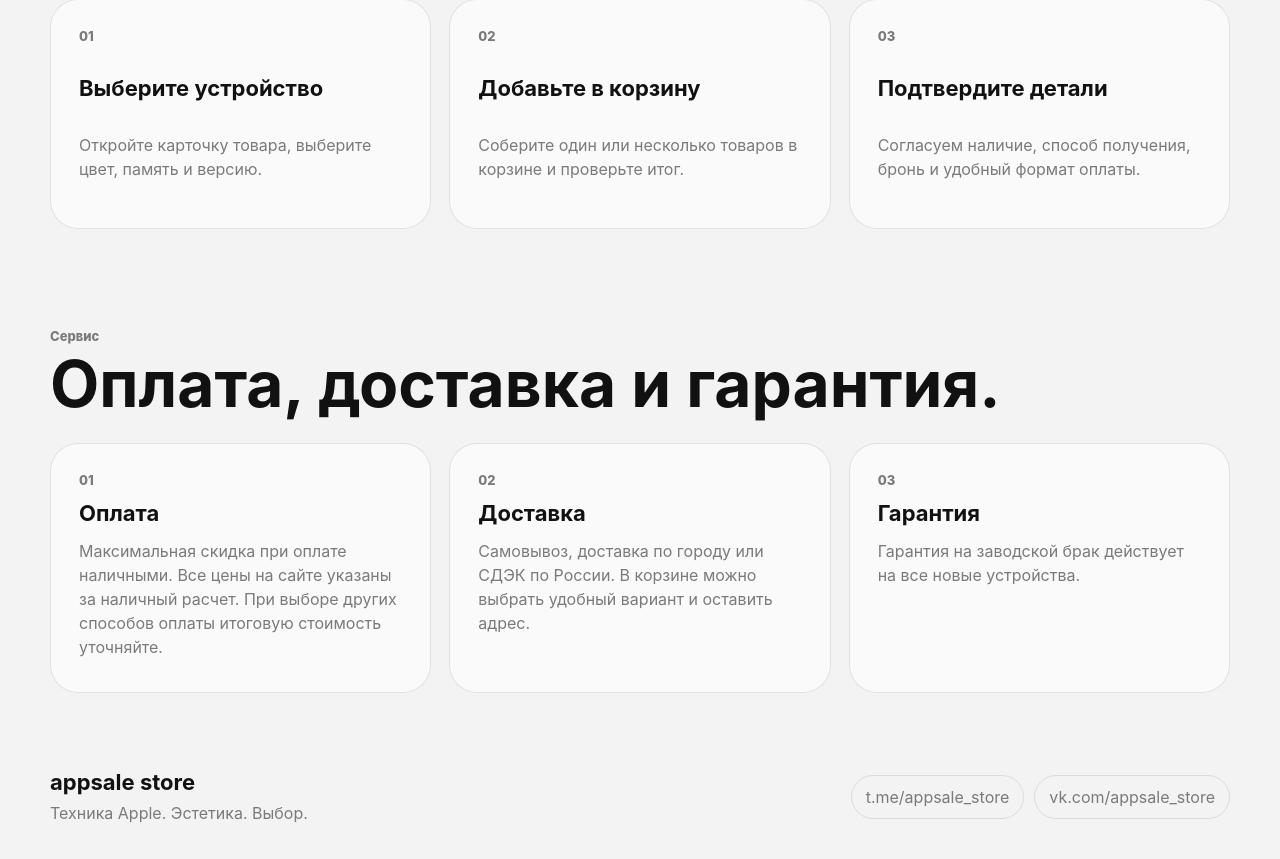
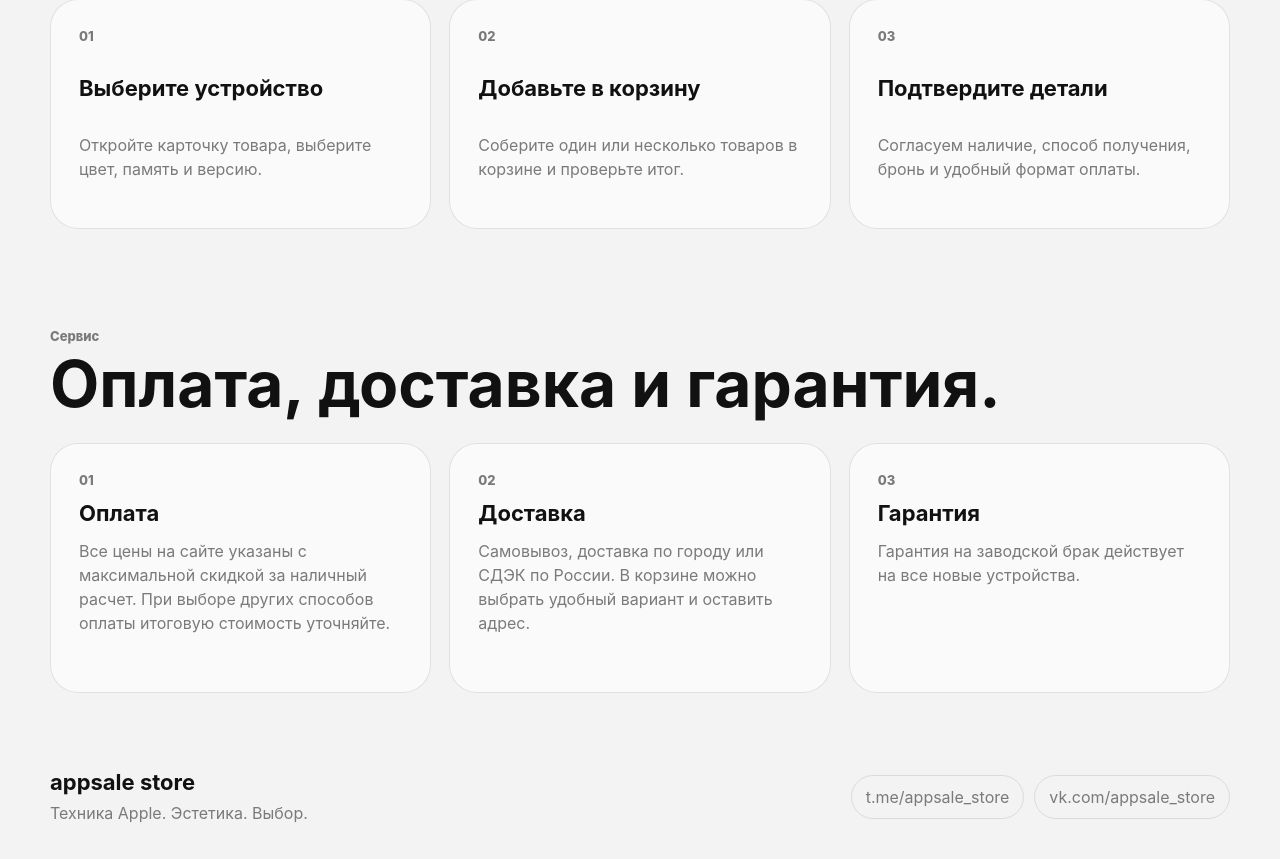
Before and after one commit to it706/appsale-store, a Next.js app: page / in a window 1280 px wide. Shown: the part 7113-7972 px from the top of the page. Built offline with nearby package versions, Linux system fonts and the light colour scheme.

Commit message:
Update payment card copy

```diff
--- a/app/page.tsx
+++ b/app/page.tsx
@@ -1442,7 +1442,7 @@ export default function Home() {
           <article>
             <span>01</span>
             <strong>Оплата</strong>
-            <p>Максимальная скидка при оплате наличными. Все цены на сайте указаны за наличный расчет. При выборе других способов оплаты итоговую стоимость уточняйте.</p>
+            <p>Все цены на сайте указаны с максимальной скидкой за наличный расчет. При выборе других способов оплаты итоговую стоимость уточняйте.</p>
           </article>
           <article>
             <span>02</span>
```
